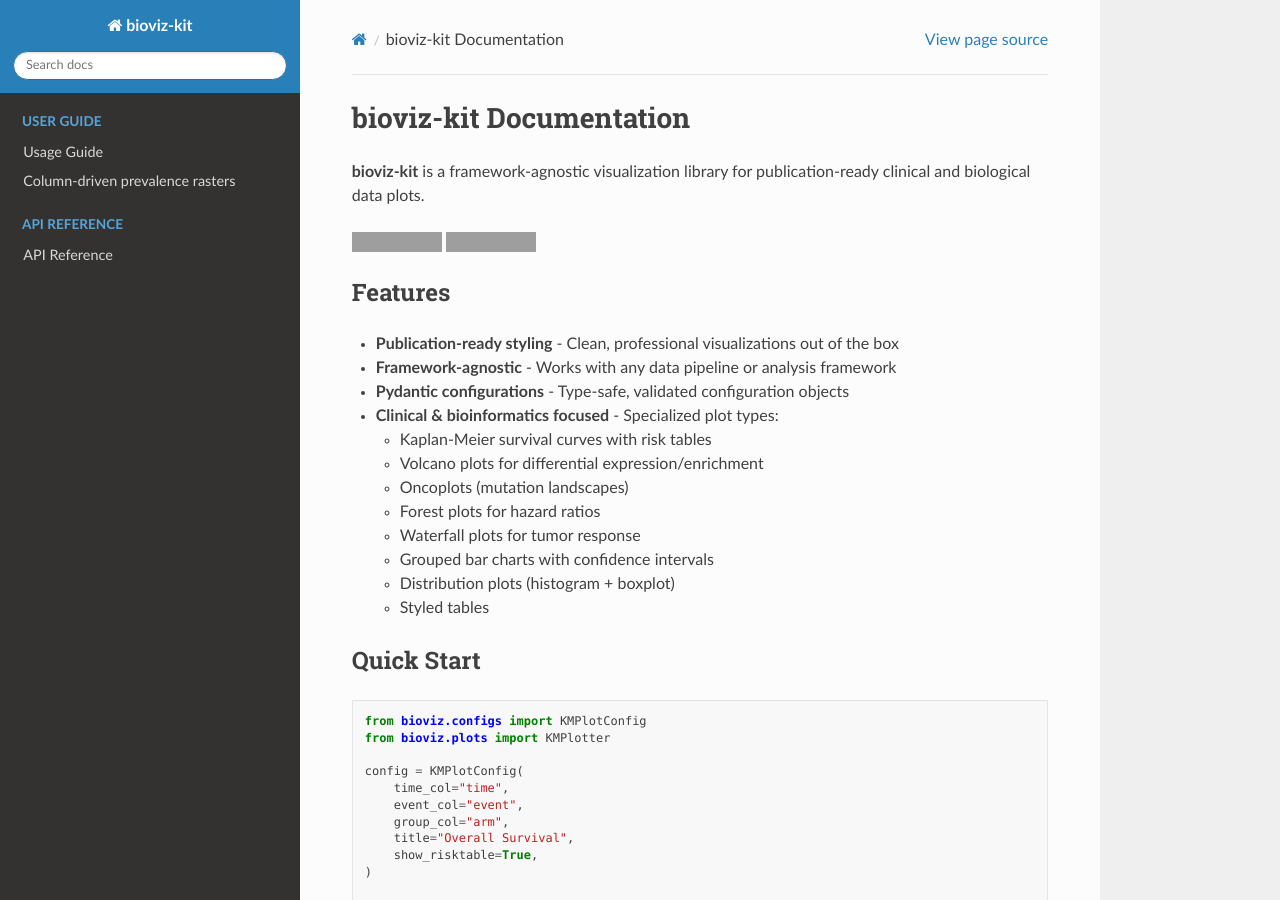
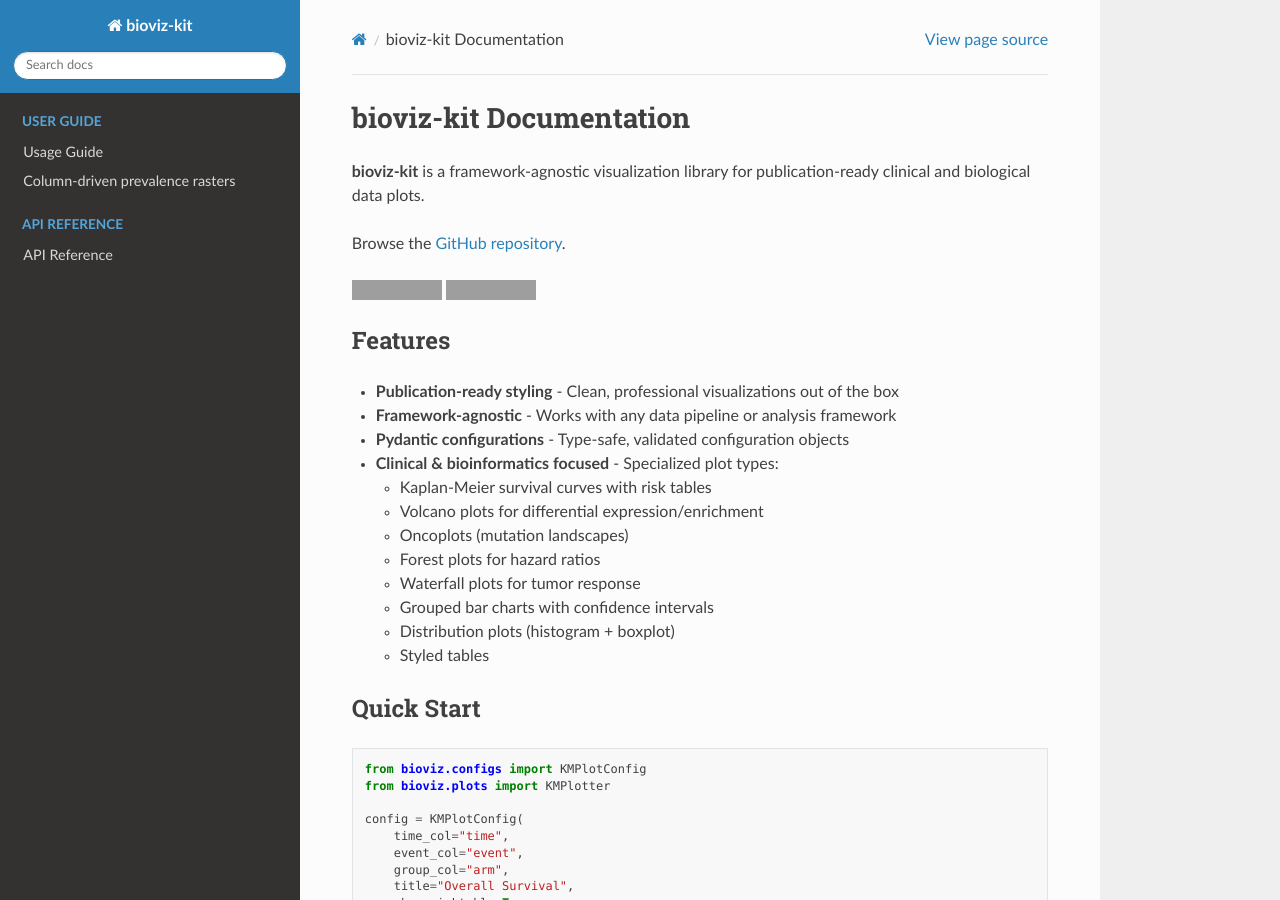
Before and after one commit to vic-cheung/bioviz-kit, a Sphinx documentation site: the page built from docs/index.rst, in a window 1280 px wide and 900 px high. Built offline with Sphinx 7.4.7 and the Read the Docs theme 3.1.0, drawn with Linux system fonts in a browser that asks for light colours; grey boxes are pictures that could not be loaded.

Commit message:
add repo link

```diff
--- a/docs/index.rst
+++ b/docs/index.rst
@@ -3,6 +3,8 @@ bioviz-kit Documentation
 
 **bioviz-kit** is a framework-agnostic visualization library for publication-ready
 clinical and biological data plots.
+
+Browse the `GitHub repository <https://github.com/vic-cheung/bioviz-kit>`_.
 
 .. image:: https://img.shields.io/badge/License-MIT-yellow.svg
    :target: https://opensource.org/licenses/MIT
```
